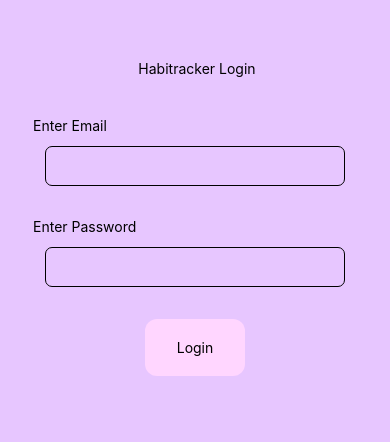
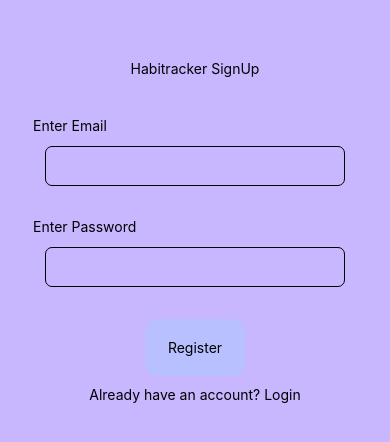
Before and after one commit to manvigautam09/Habitracker-Old, a React Native app: screen /SignUp in a window 390 px wide. Shown: the top 442 px of the page. Built offline with nearby package versions, Linux system fonts and the light colour scheme.

Commit message:
Adds UI Fixes

```diff
--- a/App.tsx
+++ b/App.tsx
@@ -11,7 +11,7 @@ function App(): React.JSX.Element {
   return (
     <NavigationContainer>
       <Stack.Navigator
-        initialRouteName="Login"
+        initialRouteName="SignUp"
         screenOptions={{headerShown: false}}>
         <Stack.Screen name="Login" component={Login} />
         <Stack.Screen name="SignUp" component={SignUp} />
--- a/src/screens/Login/index.tsx
+++ b/src/screens/Login/index.tsx
@@ -1,3 +1,4 @@
+import {useNavigation} from '@react-navigation/native';
 import React, {useState} from 'react';
 import {
   SafeAreaView,
@@ -9,6 +10,8 @@ import {
 } from 'react-native';
 
 function Login(): React.JSX.Element {
+  const navigation = useNavigation();
+
   const [email, setEmail] = useState('');
   const [password, setPassword] = useState('');
 
@@ -33,6 +36,11 @@ function Login(): React.JSX.Element {
       <TouchableOpacity style={styles.loginButtonStyle}>
         <Text>Login</Text>
       </TouchableOpacity>
+      <TouchableOpacity
+        style={styles.loginRegisterSection}
+        onPress={() => navigation.navigate('SignUp')}>
+        <Text>Yet to Register? SignUp</Text>
+      </TouchableOpacity>
     </SafeAreaView>
   );
 }
@@ -43,7 +51,7 @@ const styles = StyleSheet.create({
   container: {
     flex: 1,
     alignItems: 'center',
-    backgroundColor: '#e7c6ff',
+    backgroundColor: '#c8b6ff',
   },
   input: {
     height: 40,
@@ -62,11 +70,14 @@ const styles = StyleSheet.create({
   },
   loginButtonStyle: {
     marginTop: 20,
-    backgroundColor: '#ffd6ff',
+    backgroundColor: '#b8c0ff',
     padding: 20,
     minWidth: 100,
     borderRadius: 12,
     display: 'flex',
     alignItems: 'center',
   },
+  loginRegisterSection: {
+    marginTop: 10,
+  },
 });
--- a/src/screens/SignUp/index.tsx
+++ b/src/screens/SignUp/index.tsx
@@ -1,3 +1,4 @@
+import {useNavigation} from '@react-navigation/native';
 import React, {useState} from 'react';
 import {
   SafeAreaView,
@@ -9,13 +10,15 @@ import {
 } from 'react-native';
 
 function SignUp(): React.JSX.Element {
+  const navigation = useNavigation();
+
   const [email, setEmail] = useState('');
   const [password, setPassword] = useState('');
 
   return (
     <SafeAreaView style={styles.container}>
       <View style={styles.headingSection}>
-        <Text> Habitracker Login</Text>
+        <Text>Habitracker SignUp</Text>
       </View>
       <View style={styles.inputView}>
         <Text>Enter Email</Text>
@@ -31,7 +34,12 @@ function SignUp(): React.JSX.Element {
         />
       </View>
       <TouchableOpacity style={styles.loginButtonStyle}>
-        <Text>Login</Text>
+        <Text>Register</Text>
+      </TouchableOpacity>
+      <TouchableOpacity
+        style={styles.loginRegisterSection}
+        onPress={() => navigation.navigate('Login')}>
+        <Text>Already have an account? Login</Text>
       </TouchableOpacity>
     </SafeAreaView>
   );
@@ -43,7 +51,7 @@ const styles = StyleSheet.create({
   container: {
     flex: 1,
     alignItems: 'center',
-    backgroundColor: '#e7c6ff',
+    backgroundColor: '#c8b6ff',
   },
   input: {
     height: 40,
@@ -62,11 +70,14 @@ const styles = StyleSheet.create({
   },
   loginButtonStyle: {
     marginTop: 20,
-    backgroundColor: '#ffd6ff',
+    backgroundColor: '#b8c0ff',
     padding: 20,
     minWidth: 100,
     borderRadius: 12,
     display: 'flex',
     alignItems: 'center',
   },
+  loginRegisterSection: {
+    marginTop: 10,
+  },
 });
```
Also changed, not shown: 1 other file (tests, documents, lock files or other folders).
